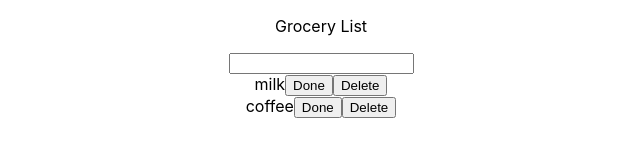
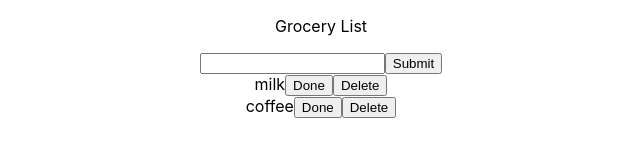
Before and after one commit to tydo83/Grocery-List-Completed-from-scratch, a React (Create React App) app: page / in a window 1280 px wide. Shown: the top 160 px of the page, without its empty margins (319-959 px from the left). Built offline with nearby package versions, Linux system fonts and the light colour scheme.

Commit message:
fixed submit issue

```diff
--- a/src/App.js
+++ b/src/App.js
@@ -22,7 +22,7 @@ function App() {
 
   function addGrocery(grocery) {
     let newAddedGroceryArray = [
-      ...grocery,
+      ...groceryArray,
       {
         id: uuidv4(),
         grocery: grocery,
--- a/src/GroceryInput.js
+++ b/src/GroceryInput.js
@@ -16,8 +16,9 @@ const GroceryInput = () => {
             <input
                 type="text"
                 value={grocery}
-                onChange={(e)=>setGrocery(e.target.value)}
+                onChange={(e) => setGrocery(e.target.value)}
             />
+            <button type="submit">Submit</button>
         </form>
     )
 }
```
